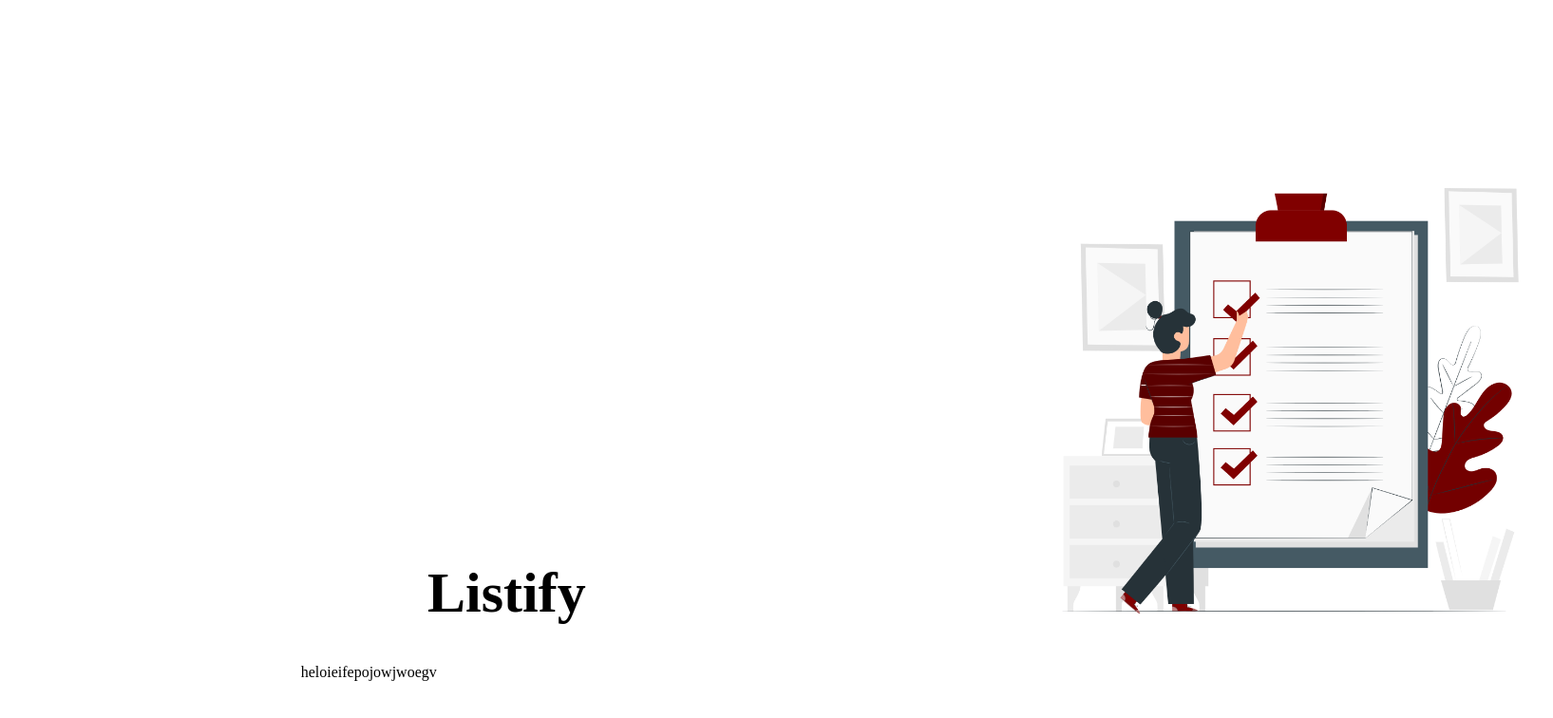
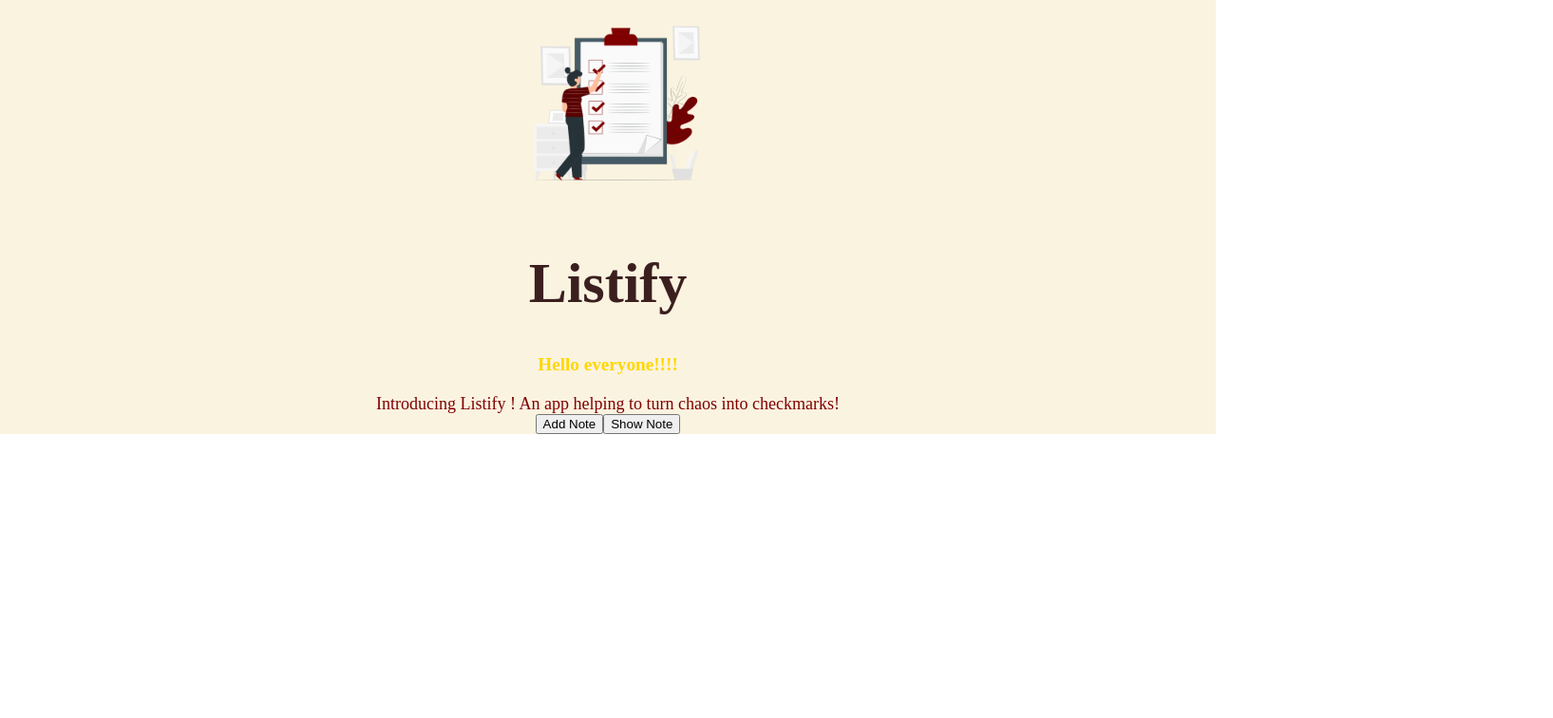
Before and after one commit to AditiNaldurgkar/listify, a React app: page / in a window 1280 px wide. Shown: the whole page at 95% size, 1635 px wide, since content can reach past the window. Built offline with nearby package versions, Linux system fonts and the light colour scheme.

Commit message:
major changes in css

```diff
--- a/src/home/home.css
+++ b/src/home/home.css
@@ -1,21 +1,25 @@
 .homebody{
-    display: flex;
-    margin: 0px;
-    flex-direction: column;
-    align-items: center;
-    padding: 0px;
-    width: 100vh;
+    background-color: #FAF3E0;
 }
-
+.img1{
+    height: 200px;
+border-radius: 10px;
+margin: 10px;
+margin-left: 43%;
+text-align: center;}
 .main-heading{
-    text-align: center;
-    position: relative;
-    left:80%;
+    color: #3B1F1F;
     font-size: 60px;
 }
-.img1{
-    height: 550px;
-   top:150px;
-    position: relative;
-    left:120%;
+p{
+    color: #FFD700;
+    font-weight: bold;
+    font-size: larger;
 }
+span{
+    color: #800000;
+    font-size: large;
+}
+.bodyhome{
+    text-align: center;
+}
--- a/src/home/home.js
+++ b/src/home/home.js
@@ -3,9 +3,12 @@ import icon1 from "./icon1.png"
 function Home(){
     return <div className="homebody">
         <img src={icon1} className="img1"></img>
-        <div>
+        <div className="bodyhome">
         <h1 className="main-heading">Listify</h1>
-        heloieifepojowjwoegv
+            <p>Hello everyone!!!!</p>
+            <span> Introducing Listify ! An app helping to turn chaos into checkmarks!</span><br/>
+            <button type="button" className="addbtn"> Add Note</button>
+            <button type="button" className="showbtn">Show Note</button>
         </div>
     </div>
 }
```
